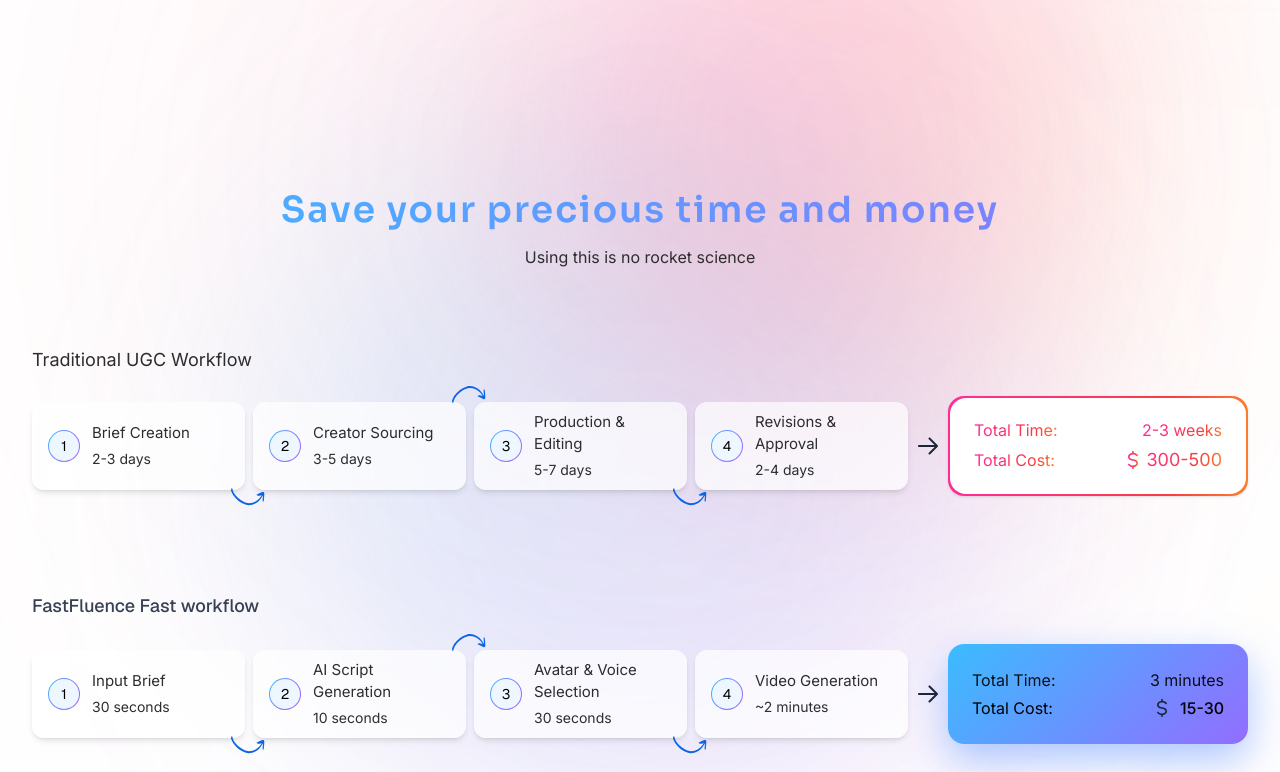
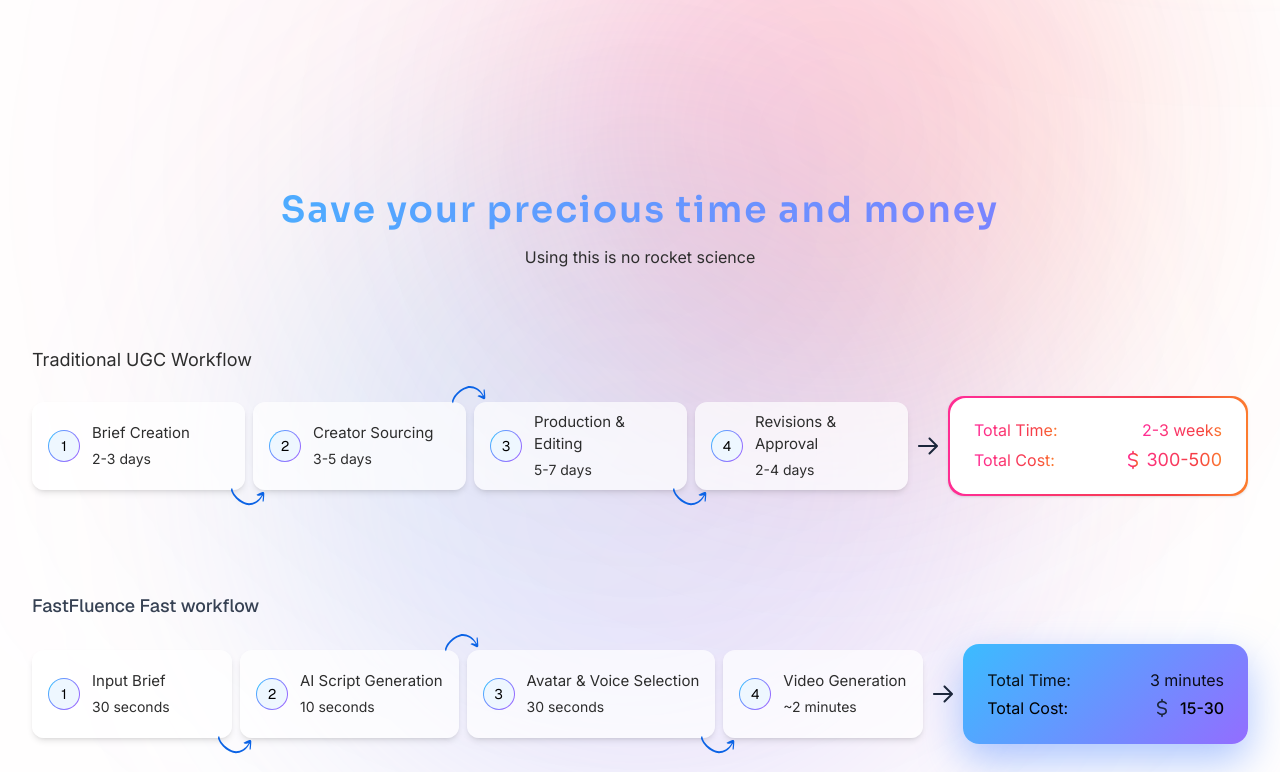
Before and after one commit to kirtandave03/fast-fluence-landing-page, a Next.js app: page / in a window 1280 px wide. Shown: the part 1528-2300 px from the top of the page. Built offline with nearby package versions, Linux system fonts and the light colour scheme.

Commit message:
feat: added animation

```diff
--- a/src/app/page.tsx
+++ b/src/app/page.tsx
@@ -8,21 +8,40 @@ import MoreUseCases from "@/components/MoreUseCases";
 import FaqQuestions from "@/components/FaqQuestions";
 import Create from "@/components/Create";
 import WhosItFor from "@/components/WhosItFor";
+import ScrollFadeIn from "@/components/ScrollFadeIn";
 
 export default function Home() {
   return (
     <div className="min-h-screen w-full bg-white font-sans overflow-x-hidden">
       <Navbar />
       <div className="pt-20">
+        <ScrollFadeIn>
           <Hero />
+        </ScrollFadeIn>
+        <ScrollFadeIn delay={100}>
           <HowItWorks />
+        </ScrollFadeIn>
+        <ScrollFadeIn delay={200}>
           <Comparison />
+        </ScrollFadeIn>
+        <ScrollFadeIn delay={100}>
           <WhyFastFluence />
+        </ScrollFadeIn>
+        <ScrollFadeIn delay={200}>
           <Create />
+        </ScrollFadeIn>
+        <ScrollFadeIn delay={100}>
           <WhosItFor />
+        </ScrollFadeIn>
+        <ScrollFadeIn delay={200}>
           <MoreUseCases />
+        </ScrollFadeIn>
+        <ScrollFadeIn delay={100}>
           <FaqQuestions />
+        </ScrollFadeIn>
+        <ScrollFadeIn>
           <Footer />
+        </ScrollFadeIn>
       </div>
     </div>
   );
--- a/src/components/Comparison.tsx
+++ b/src/components/Comparison.tsx
@@ -318,7 +318,7 @@ export default function Comparison() {
                     </div>
                     <div className="flex flex-col gap-1">
                       <p
-                        className="text-sm font-normal text-black leading-tight"
+                        className="text-sm font-normal text-black leading-tight whitespace-nowrap"
                         style={{
                           fontFamily: "var(--font-inter)",
                           fontWeight: 400,
--- a/src/components/Hero.tsx
+++ b/src/components/Hero.tsx
@@ -278,6 +278,7 @@ export default function Hero() {
             alt="Hero Image"
             width={1200}
             height={600}
+            unoptimized
             className="w-full h-auto object-contain"
           />
         </div>
--- /dev/null
+++ b/src/components/ScrollFadeIn.tsx
@@ -0,0 +1,56 @@
+"use client";
+
+import { useEffect, useRef, useState, ReactNode } from "react";
+
+interface ScrollFadeInProps {
+  children: ReactNode;
+  delay?: number;
+}
+
+export default function ScrollFadeIn({
+  children,
+  delay = 0,
+}: ScrollFadeInProps) {
+  const [isVisible, setIsVisible] = useState(false);
+  const ref = useRef<HTMLDivElement>(null);
+
+  useEffect(() => {
+    const observer = new IntersectionObserver(
+      (entries) => {
+        entries.forEach((entry) => {
+          if (entry.isIntersecting && !isVisible) {
+            setIsVisible(true);
+            // Disconnect after first animation to ensure it only happens once
+            observer.disconnect();
+          }
+        });
+      },
+      {
+        threshold: 0.1, // Trigger when 10% of the element is visible
+        rootMargin: "0px 0px -50px 0px", // Start animation slightly before element enters viewport
+      }
+    );
+
+    if (ref.current) {
+      observer.observe(ref.current);
+    }
+
+    return () => {
+      observer.disconnect();
+    };
+  }, [isVisible]);
+
+  return (
+    <div
+      ref={ref}
+      className={`transition-all duration-700 ease-out ${
+        isVisible ? "opacity-100 translate-y-0" : "opacity-0 translate-y-8"
+      }`}
+      style={{
+        transitionDelay: isVisible ? `${delay}ms` : "0ms",
+      }}
+    >
+      {children}
+    </div>
+  );
+}
```
Lines whose indentation alone changed are shown as unchanged.
